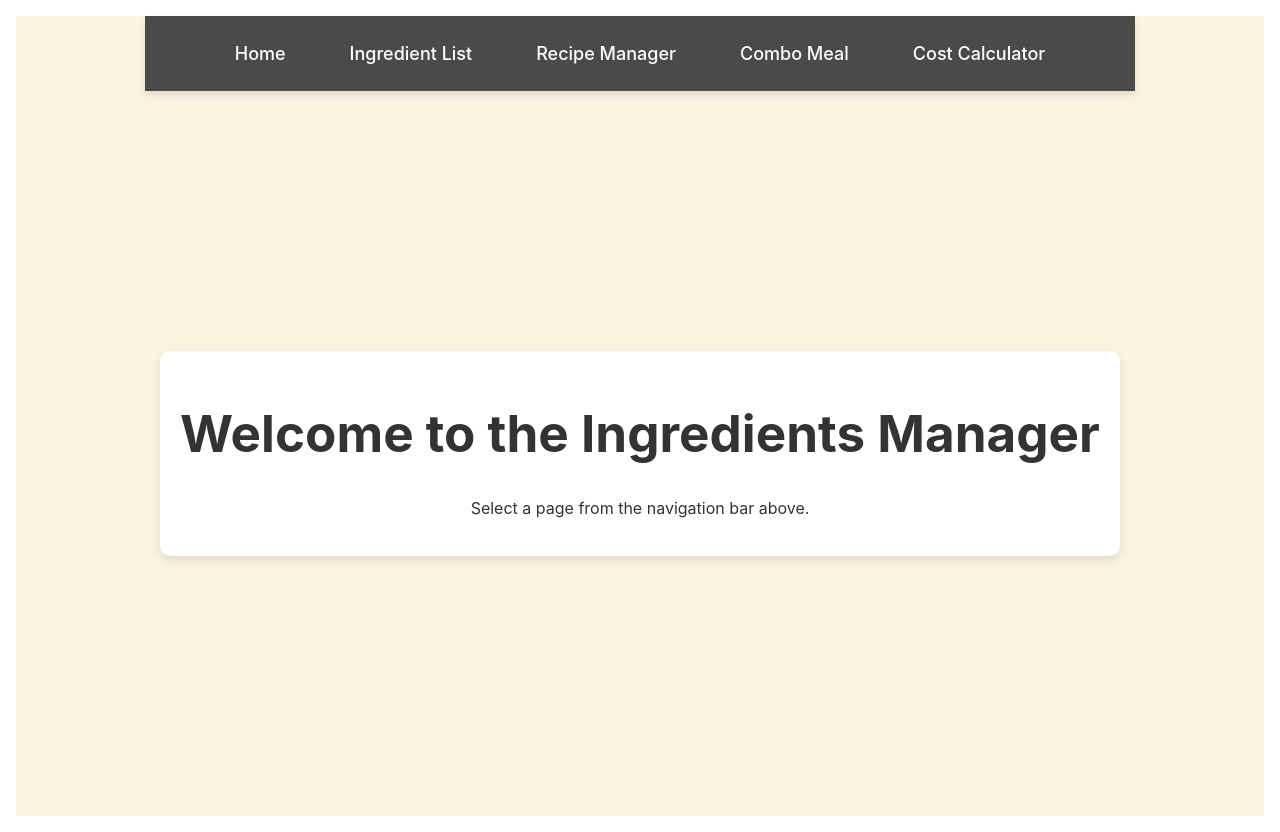
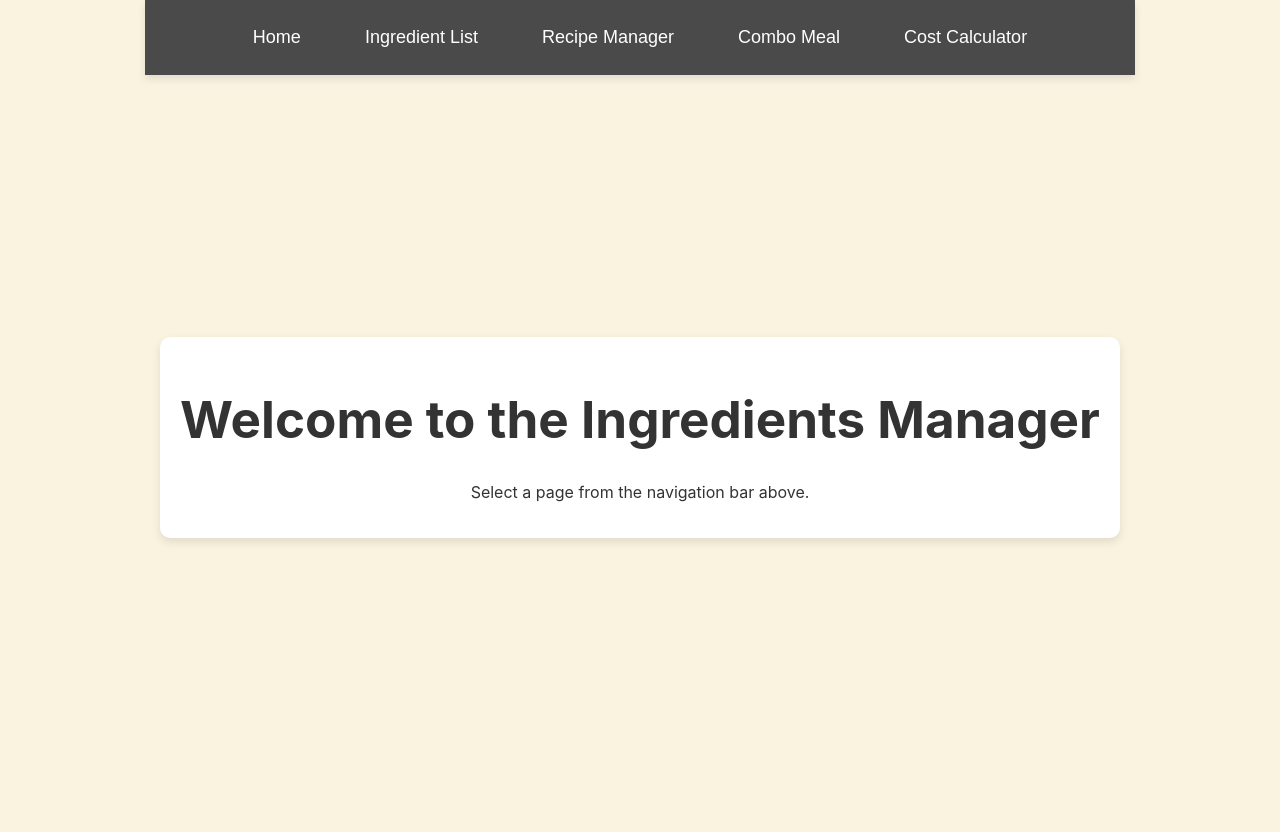
Before and after one commit to jazoomi/Stock-Inventory-Management-System, a React (Vite) app: page / in a window 1280 px wide. After the commit the page ends 800 px from the top, so only its background shows below. Built offline with nearby package versions, Linux system fonts and the light colour scheme.

Commit message:
Update UI for index.css

```diff
--- a/src/ui/index.css
+++ b/src/ui/index.css
@@ -1,35 +1,29 @@
 :root {
-  font-family: Inter, system-ui, Avenir, Helvetica, Arial, sans-serif;
-  line-height: 1.5;
-  font-weight: 400;
-
-  color-scheme: light dark;
-  color: rgba(255, 255, 255, 0.87);
-  background-color: #242424;
-
-  font-synthesis: none;
+  font-family: 'Inter', system-ui, Avenir, Helvetica, Arial, sans-serif;
+  color: #333;
+  background-color: #FAF3E0;
   text-rendering: optimizeLegibility;
   -webkit-font-smoothing: antialiased;
   -moz-osx-font-smoothing: grayscale;
-
-  padding: 16px;
 }
 
 a {
   font-weight: 500;
-  color: #646cff;
-  text-decoration: inherit;
+  color: #FF9800;
+  text-decoration: none;
 }
+
 a:hover {
-  color: #535bf2;
+  color: #E65100;
 }
 
 body {
   margin: 0;
   display: flex;
-  place-items: center;
+  align-items: center;
   min-width: 320px;
   min-height: 100vh;
+  background-color: #FAF3E0;
 }
 
 h1 {
@@ -37,34 +31,31 @@ h1 {
   line-height: 1.1;
 }
 
+/* Buttons */
 button {
   border-radius: 8px;
   border: 1px solid transparent;
-  padding: 0.6em 1.2em;
-  font-size: 1em;
-  font-weight: 500;
-  font-family: inherit;
-  background-color: #1a1a1a;
+  padding: 10px 16px;
+  font-size: 16px;
+  background-color: #FFB74D;
+  color: white;
   cursor: pointer;
-  transition: border-color 0.25s;
+  transition: background-color 0.3s ease-in-out;
 }
+
 button:hover {
-  border-color: #646cff;
-}
-button:focus,
-button:focus-visible {
-  outline: 4px auto -webkit-focus-ring-color;
+  background-color: #FF9800;
 }
 
 @media (prefers-color-scheme: light) {
   :root {
-    color: #213547;
-    background-color: #ffffff;
+      color: #213547;
+      background-color: #FAF3E0;
   }
   a:hover {
-    color: #747bff;
+      color: #FF9800;
   }
   button {
-    background-color: #f9f9f9;
+      background-color: #FFB74D;
   }
 }
```
